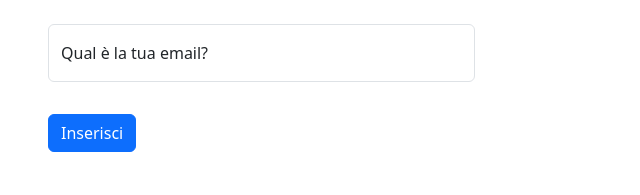
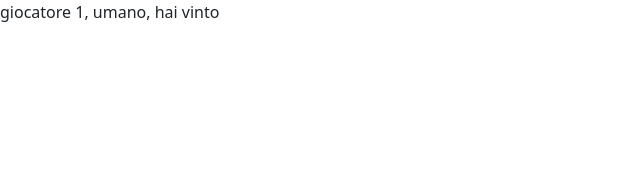
Before and after one commit to luca-masera/js-mail-dadi, a plain HTML site: page index.html in a window 1280 px wide. Shown: the whole page, without its empty margins (0-640 px from the left). Drawn offline with nearby package versions, Linux system fonts and the light colour scheme.

Commit message:
messaggio di chi ha vinto al gioco dei dadi html

```diff
--- a/Javascript/script.js
+++ b/Javascript/script.js
@@ -60,14 +60,17 @@ console.log(giocatoreComputer)
 
 let write;
 if(giocatoreUmano > giocatoreComputer){
-    write = 'giocatoreUmano hai vinto';
+    write = 'giocatore 1, umano,  hai vinto';
     console.log(write);
 
 }else if(giocatoreUmano < giocatoreComputer){
-    write = 'giocatoreUmano hai perso';
+    write = 'giocatore 2, computer, hai vinto';
     console.log(write);
 
 } else if (giocatoreUmano === giocatoreComputer){
     write = 'Non ha vinto nessuno, tirate ancora i dadi';
     console.log(write);
 }
+
+let vincitore = document.getElementById ('giocatore');
+vincitore.innerHTML = write;
--- a/index.html
+++ b/index.html
@@ -1,27 +1,30 @@
 <!DOCTYPE html>
 <html lang="en">
+
 <head>
     <meta charset="UTF-8">
     <meta name="viewport" content="width=device-width, initial-scale=1.0">
     <link rel="stylesheet" href="css/style.css">
-    <link href="https://cdn.jsdelivr.net/npm/bootstrap@5.3.2/dist/css/bootstrap.min.css" rel="stylesheet" integrity="sha384-T3c6CoIi6uLrA9TneNEoa7RxnatzjcDSCmG1MXxSR1GAsXEV/Dwwykc2MPK8M2HN" crossorigin="anonymous">
+    <link href="https://cdn.jsdelivr.net/npm/bootstrap@5.3.2/dist/css/bootstrap.min.css" rel="stylesheet"
+        integrity="sha384-T3c6CoIi6uLrA9TneNEoa7RxnatzjcDSCmG1MXxSR1GAsXEV/Dwwykc2MPK8M2HN" crossorigin="anonymous">
     <title>Mail-gioco dei dadi</title>
 </head>
+
 <body>
-    <div class="form-floating mb-3 mt-4 col-md-4 ms-5 ">
+    <!--<div class="form-floating mb-3 mt-4 col-md-4 ms-5 ">
         <input type="email" class="form-control" id="email" placeholder="">
         <label for="email">Qual è la tua email?</label>
         <p></p>
     </div>
-    <button type="button" class="btn btn-primary mt-3 ms-5 mb-4">Inserisci</button>
+    <button type="button" class="btn btn-primary mt-3 ms-5 mb-4">Inserisci</button>-->
 
     <div id="giocatore">
         <p></p>
     </div>
-    <div id="computer">
 
-    </div>
+
 
     <script src="Javascript/script.js"></script>
 </body>
+
 </html>
```
